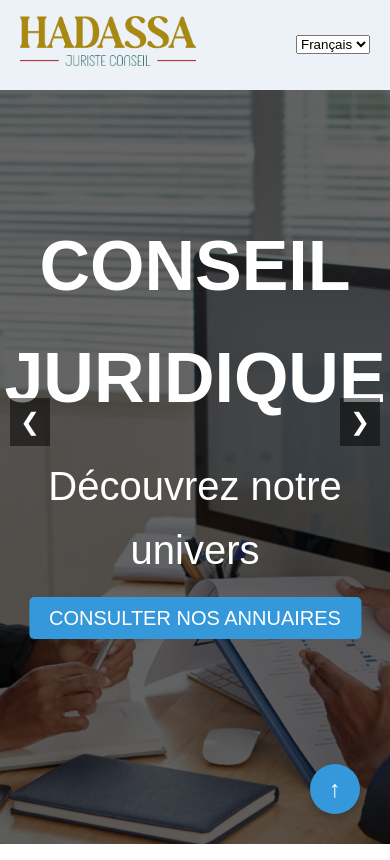
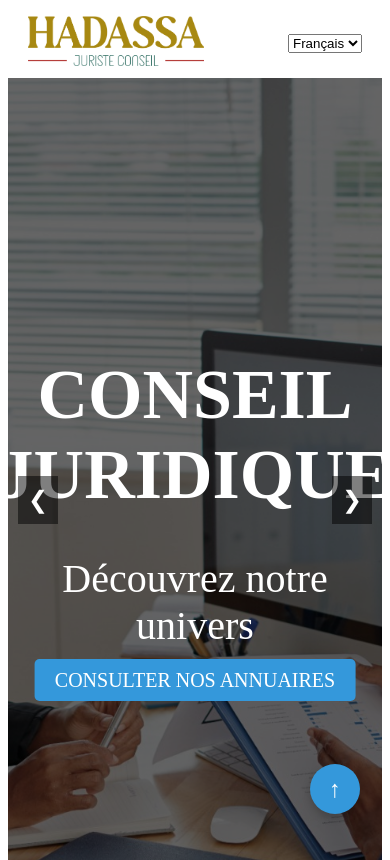
Before and after one commit to KOASSI/conseil, a plain HTML site: page index.html in a window 390 px wide. Shown: the top 860 px of the page. Drawn offline with Linux system fonts and the light colour scheme.

Commit message:
Update style.css

```diff
--- a/css/style.css
+++ b/css/style.css
@@ -1,32 +1,9 @@
 /* Media Queries pour les écrans de petite taille (mobiles) */
 @media (max-width: 768px) {
  * {
-  margin: 0;
-  padding: 0;
-  box-sizing: border-box;
-}
-
-
-/* Styles généraux du corps */
-body {
-  font-family: 'Arial', sans-serif;
-  line-height: 1.6;
-  background-color: #f4f4f4; /* Couleur de fond par défaut */
-  color: #faefef;
-
-}
-
-/* En-tête */
-header {
-  background-color: #edf2f8;
-  color: #181515;
-  padding: 1rem 0;
-  position: fixed;
-  width: 100%;
-  top: 0;
-  z-index: 1000;
-  animation: slideDown 0.5s ease forwards; /* Animation d'apparition */
-}
+ header {
+    padding: 0.5rem 0;
+  }
 
 /* Navigation */
 nav {
```
